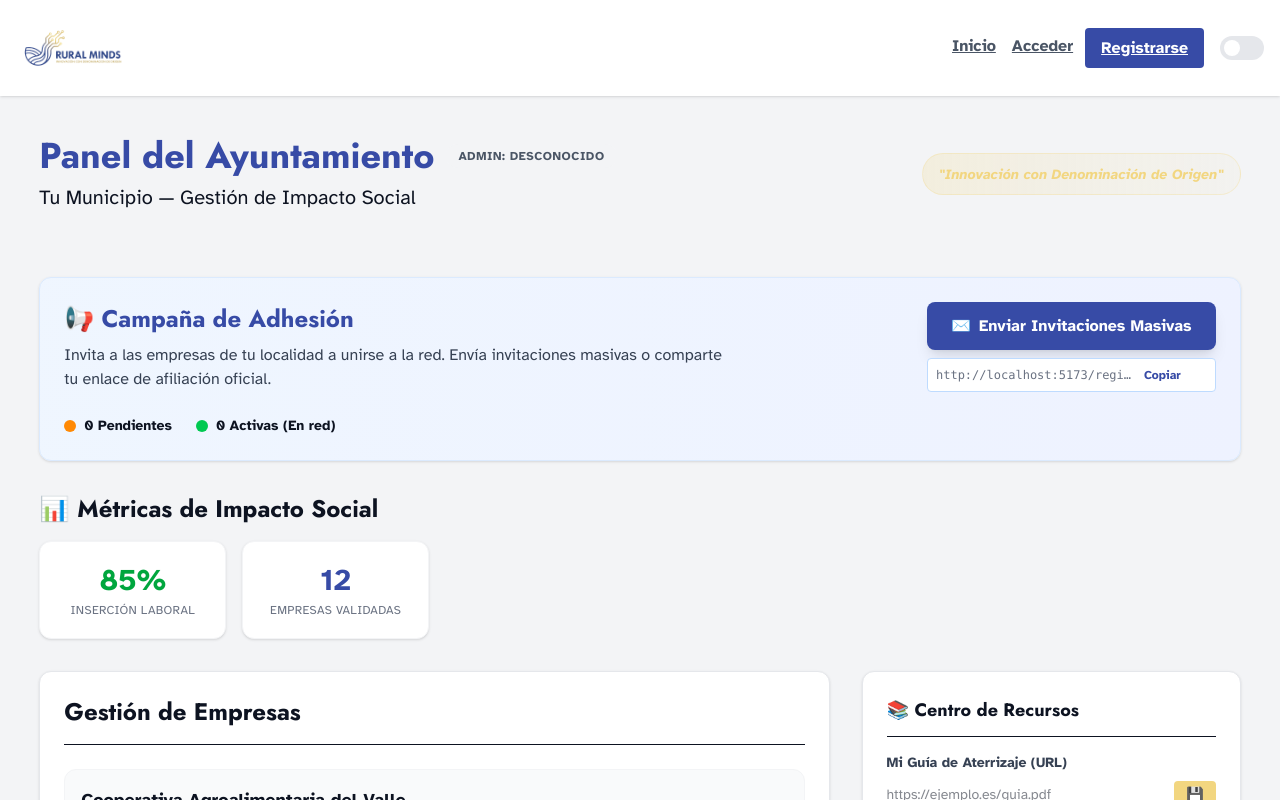
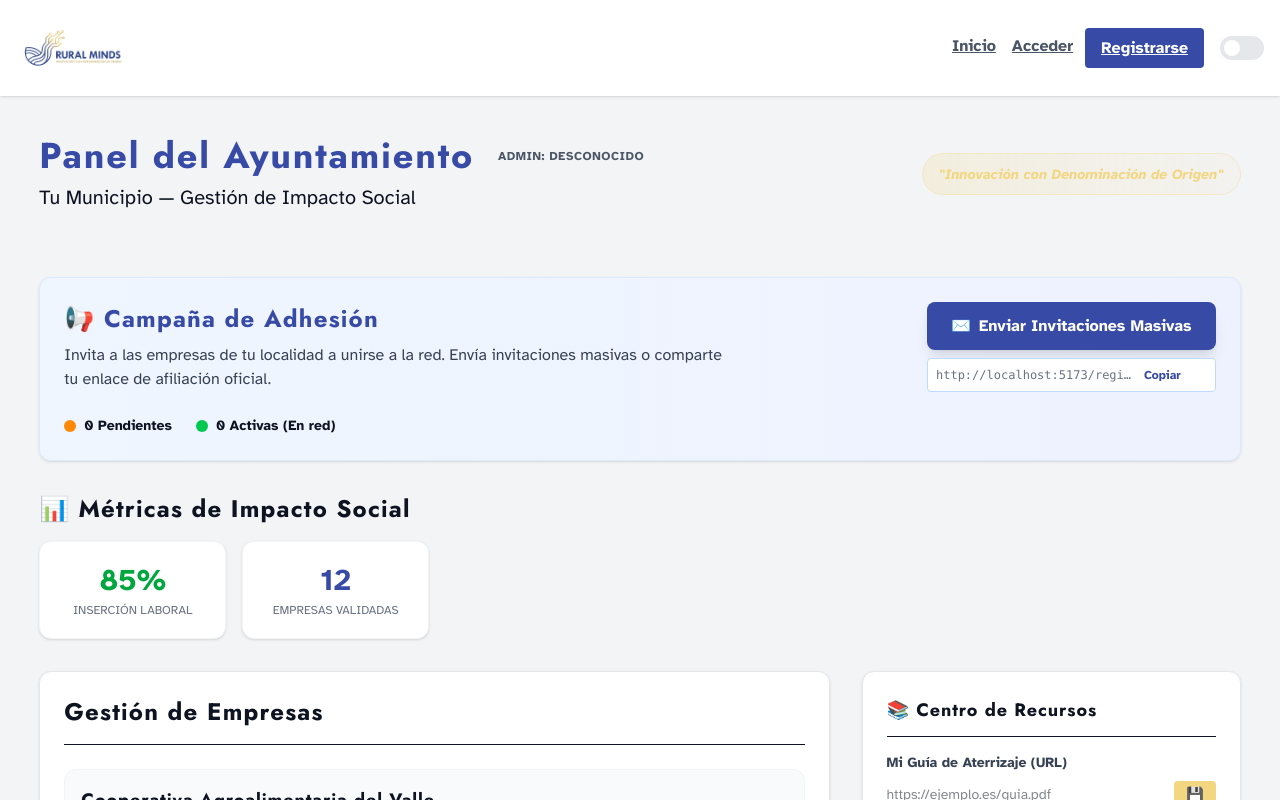
Before and after one commit to Teamworkz-rompiendo-barreras/Rural_Minds, a React (Vite) app in the folder frontend/: page /municipality-dashboard in a window 1280 px wide. Shown: the top 800 px of the page. Built offline with nearby package versions, Linux system fonts and the light colour scheme; no server answers.

Commit message:
Fix heading letter spacing and auto-logout feature

```diff
--- a/frontend/src/components/Layout.tsx
+++ b/frontend/src/components/Layout.tsx
@@ -80,7 +80,7 @@ const Layout: React.FC<LayoutProps> = ({ children }) => {
                     </button>
 
                     <nav className={`${isMenuOpen ? 'flex' : 'hidden'} md:flex flex-col md:flex-row w-full md:w-auto items-center gap-4 mt-4 md:mt-0 transition-all`}>
-                        <Link to="/" className={isActive('/')}>Inicio</Link>
+                        <Link to="/" className={isActive('/')} onClick={handleLogout}>Inicio</Link>
 
                         {isAuthenticated && user ? (
                             <div className="flex flex-col md:flex-row items-center gap-4 w-full md:w-auto">
--- a/frontend/src/index.css
+++ b/frontend/src/index.css
@@ -1,4 +1,4 @@
-@import url('https://fonts.googleapis.com/css2?family=Atkinson+Hyperlegible:ital,wght@0,400;0,700;1,400;1,700&display=swap');
+@import url('https://fonts.googleapis.com/css2?family=Atkinson+Hyperlegible:ital,wght@0,400;0,700;1,400;1,700&family=Jost:ital,wght@0,400;0,700;1,400;1,700&display=swap');
 
 @import "tailwindcss";
 
@@ -35,7 +35,7 @@
     --color-focus-ring: var(--color-s3);
 
     --font-sans: "Atkinson Hyperlegible", sans-serif;
-    --font-heading: "Futura", "Jost", "Spartan", sans-serif;
+    --font-heading: "Jost", "Futura", sans-serif;
 }
 
 @media (prefers-reduced-motion: reduce) {
@@ -54,6 +54,17 @@
 *:focus-visible {
     outline: 3px solid var(--color-focus-ring);
     outline-offset: 2px;
+}
+
+/* Global Heading Styles */
+h1,
+h2,
+h3,
+h4,
+h5,
+h6 {
+    letter-spacing: 0.05em;
+    font-family: var(--font-heading);
 }
 
 /* Card Radius Utility */
--- a/frontend/src/pages/LandingPage.tsx
+++ b/frontend/src/pages/LandingPage.tsx
@@ -1,22 +1,15 @@
 import React from 'react';
-import { Link, useNavigate } from 'react-router-dom';
+import { Link } from 'react-router-dom';
 import { useAuth } from '../context/AuthContext';
 
 const LandingPage: React.FC = () => {
-    const { user, isAuthenticated } = useAuth();
-    const navigate = useNavigate();
+    const { logout, isAuthenticated } = useAuth();
 
     React.useEffect(() => {
-        if (isAuthenticated && user) {
-            if (user.role === 'admin' || user.role === 'superadmin') {
-                navigate('/admin');
-            } else if (user.role === 'enterprise') {
-                navigate('/municipality-dashboard');
-            } else if (user.role === 'talent') {
-                navigate('/talent-dashboard');
-            }
+        if (isAuthenticated) {
+            logout();
         }
-    }, [isAuthenticated, user, navigate]);
+    }, [isAuthenticated, logout]);
 
     return (
         <div className="flex flex-col min-h-screen">
@@ -28,9 +21,8 @@ const LandingPage: React.FC = () => {
                         <img src="/logo.png" alt="Logotipo de Rural Minds" className="h-24 w-auto object-contain bg-white p-3 rounded-xl shadow-md" />
                     </div>
 
-                    {/* Titular: Adaptativo con text-wrap: balance */}
                     <div className="w-full px-4 mb-8">
-                        <h1 className="font-extrabold text-white leading-tight tracking-wide mx-auto max-w-screen-xl"
+                        <h1 className="font-extrabold text-white leading-tight mx-auto max-w-screen-xl"
                             style={{
                                 textWrap: 'balance',
                                 fontSize: 'clamp(2rem, 5vw, 4rem)'
--- a/frontend/src/pages/MunicipalityDashboard.tsx
+++ b/frontend/src/pages/MunicipalityDashboard.tsx
@@ -189,12 +189,12 @@ const MunicipalityDashboard: React.FC = () => {
                 <div className="grid grid-cols-2 md:grid-cols-3 lg:grid-cols-6 gap-4">
                     <div className="bg-white p-5 rounded-xl shadow-sm border border-gray-100 text-center">
                         <p className="text-3xl font-bold text-green-600 mb-1">{metrics.insertionRate}%</p>
-                        <p className="text-xs text-gray-500 font-medium uppercase tracking-wide">Inserción Laboral</p>
+                        <p className="text-xs text-gray-500 font-medium uppercase">Inserción Laboral</p>
                     </div>
                     {/* ... Other metrics ... */}
                     <div className="bg-white p-5 rounded-xl shadow-sm border border-gray-100 text-center">
                         <p className="text-3xl font-bold text-p2 mb-1">{metrics.companiesValidated}</p>
-                        <p className="text-xs text-gray-500 font-medium uppercase tracking-wide">Empresas Validadas</p>
+                        <p className="text-xs text-gray-500 font-medium uppercase">Empresas Validadas</p>
                     </div>
                 </div>
             </section>
```
